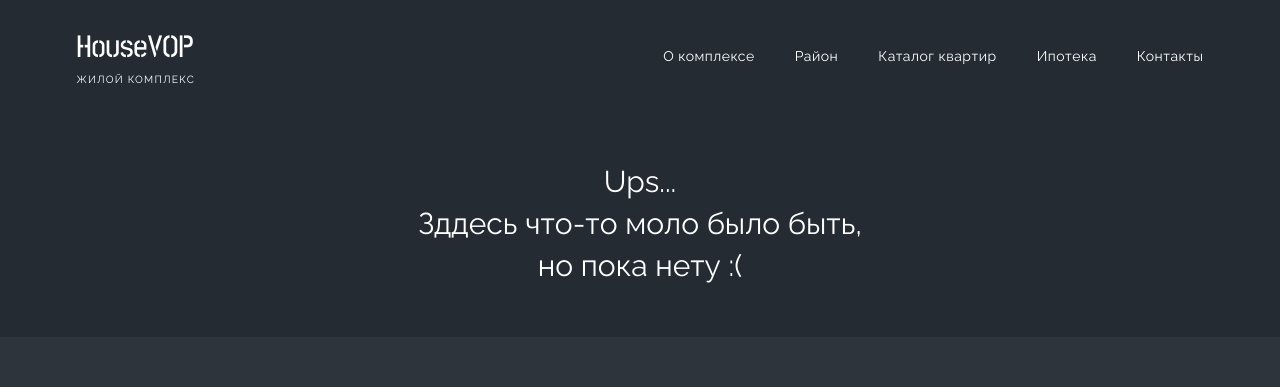
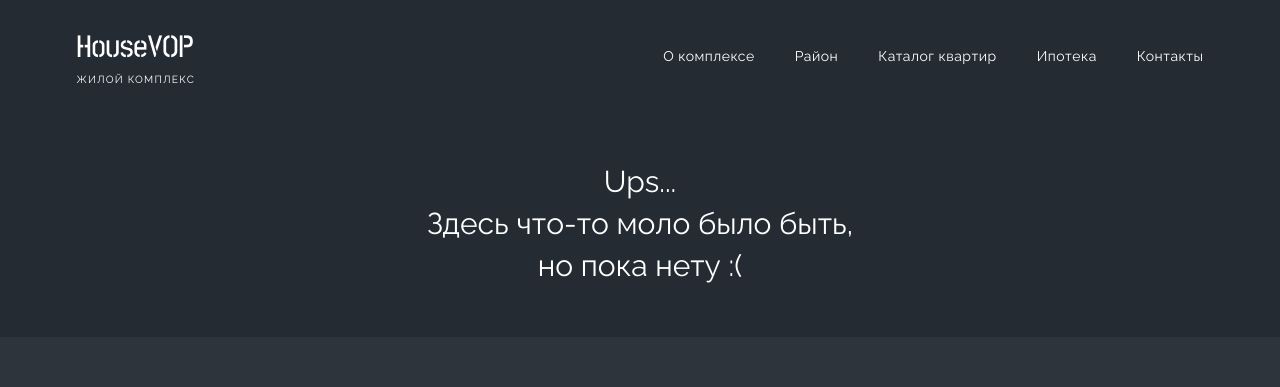
Before and after one commit to GrafVishna/project-home, a website: page src/html/404.html in a window 1280 px wide. Shown: the top 387 px of the page. Drawn offline with nearby package versions, Linux system fonts and the light colour scheme; files that its build step writes are made by us from their sources; files whose address does not match are found by name.

Commit message:
new-test

```diff
--- a/src/html/404.html
+++ b/src/html/404.html
@@ -46,7 +46,7 @@
 
 			<div class="content_404">
 				<div class="text__404">
-					Ups...<br>Зддесь что-то моло было быть,<br>но пока нету :(
+					Ups...<br>Здесь что-то моло было быть,<br>но пока нету :(
 				</div>
 			</div>
 
```
Also changed, not shown: dist/404.html.
